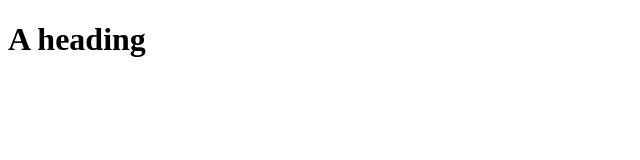
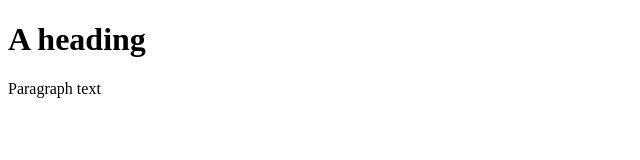
Before and after one commit to mew1837-cmis/mew1837-cmis-wd, a plain HTML site: page index.html in a window 1280 px wide. Shown: the whole page, without its empty margins (0-640 px from the left). Drawn offline with Linux system fonts and the light colour scheme.

Commit message:
Added my index.html

```diff
--- a/index.html
+++ b/index.html
@@ -11,6 +11,7 @@
 			A heading
 		</h1>
 		<p>
+			Paragraph text
 		</p>
 	</body>
 </html>
```
